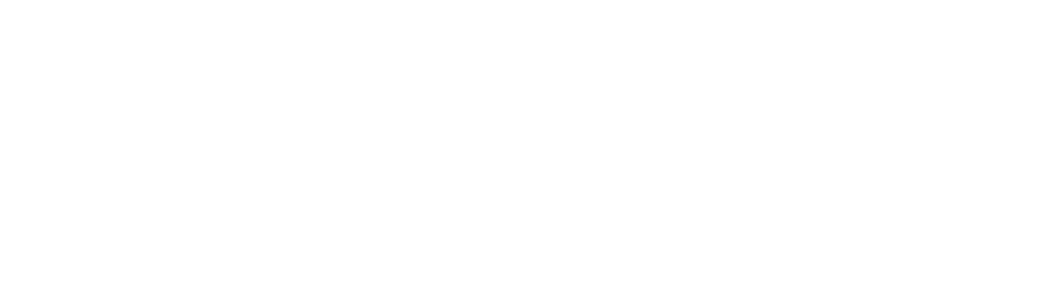
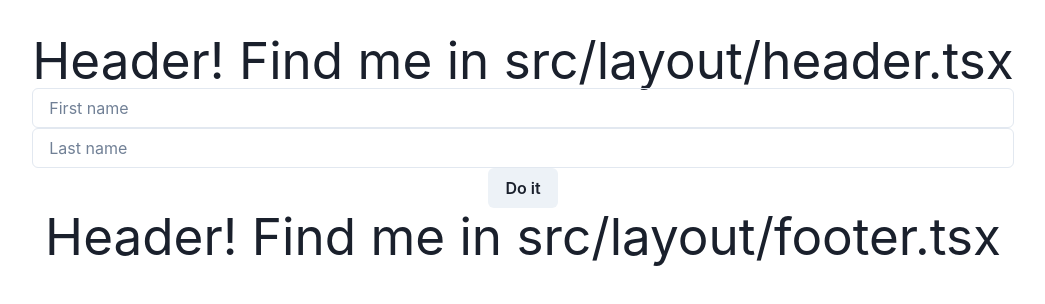
Before and after one commit to doginasweater/akywedding, a React (Vite) app: page /testform in a window 1280 px wide. Before the commit this address had no page. Shown: the top 304 px of the page, without its empty margins (117-1162 px from the left). Built offline with nearby package versions, Linux system fonts and the light colour scheme.

Commit message:
adding formik, making an input wrapper, made a test form

```diff
--- a/package.json
+++ b/package.json
@@ -15,6 +15,7 @@
     "@emotion/react": "^11.9.3",
     "@emotion/styled": "^11.9.3",
     "axios": "^0.27.2",
+    "formik": "^2.2.9",
     "framer-motion": "^6.5.1",
     "react": "^18.2.0",
     "react-dom": "^18.2.0",
--- a/src/App.tsx
+++ b/src/App.tsx
@@ -1,6 +1,6 @@
 import { BrowserRouter as Router, Routes, Route } from 'react-router-dom';
 import { Layout } from './layout';
-import { Home } from './pages';
+import { Home, TestForm } from './pages';
 
 
 export const App: React.FC = () => (
@@ -8,6 +8,7 @@
     <Routes>
       <Route path="/" element={<Layout />}>
         <Route index element={<Home />} />
+        <Route path="/testform" element={<TestForm />} />
       </Route>
     </Routes>
   </Router>
--- /dev/null
+++ b/src/components/index.ts
@@ -0,0 +1 @@
+export * from './input';
--- /dev/null
+++ b/src/components/input.tsx
@@ -0,0 +1,17 @@
+import { Input as ChakraInput, InputProps as ChakraInputProps } from '@chakra-ui/react';
+import { useField } from 'formik';
+
+export type InputProps = ChakraInputProps & {
+  name: string;
+};
+
+export const Input: React.FC<InputProps> = props => {
+  const [ field ] = useField(props.name);
+
+  return (
+    <ChakraInput
+      {...field}
+      {...props}
+    />
+  );
+};
--- a/src/pages/index.ts
+++ b/src/pages/index.ts
@@ -1 +1,2 @@
 export * from './home';
+export * from './test-form';
--- /dev/null
+++ b/src/pages/test-form.tsx
@@ -0,0 +1,37 @@
+import { Button } from '@chakra-ui/react';
+import { Form, Formik } from 'formik';
+import { useCallback, useState } from 'react';
+import { Input } from '../components';
+
+export type TestFormType = {
+  firstName: string;
+  lastName: string;
+};
+
+export const TestForm: React.FC = () => {
+  const [ resultText, setResultText ] = useState('');
+
+  const initialValues: TestFormType = {
+    firstName: '',
+    lastName: ''
+  };
+
+  const handleSubmit = useCallback((values: TestFormType) => {
+    setResultText(JSON.stringify(values));
+  }, []);
+
+  return (
+    <>
+      <Formik initialValues={initialValues} onSubmit={handleSubmit}>
+        <Form>
+          <Input name="firstName" placeholder="First name" />
+          <Input name="lastName" placeholder="Last name" />
+          <Button type="submit">
+            Do it
+          </Button>
+        </Form>
+      </Formik>
+      <p>{resultText}</p>
+    </>
+  );
+};
```
Also changed, not shown: 1 other file (tests, documents, lock files or other folders).
